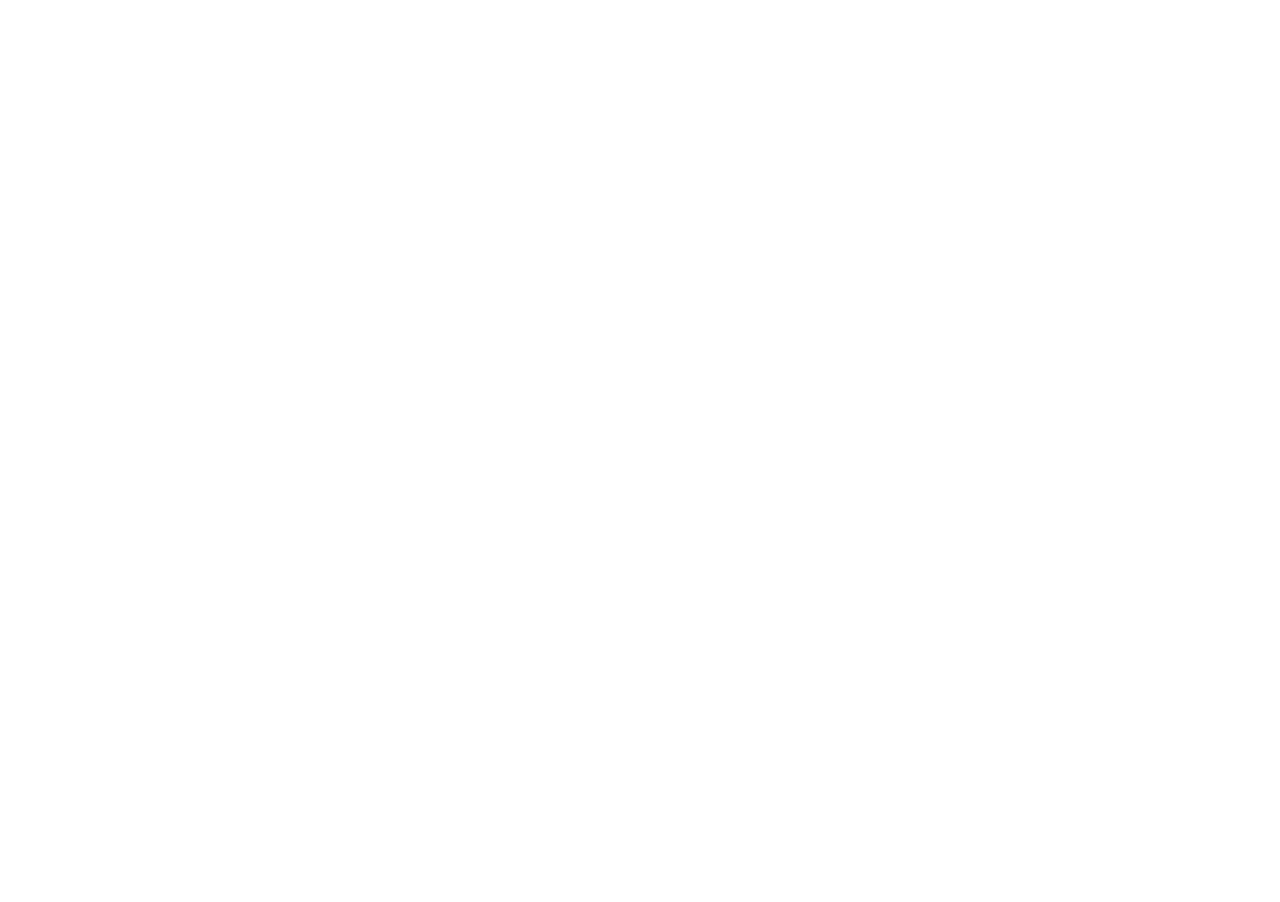
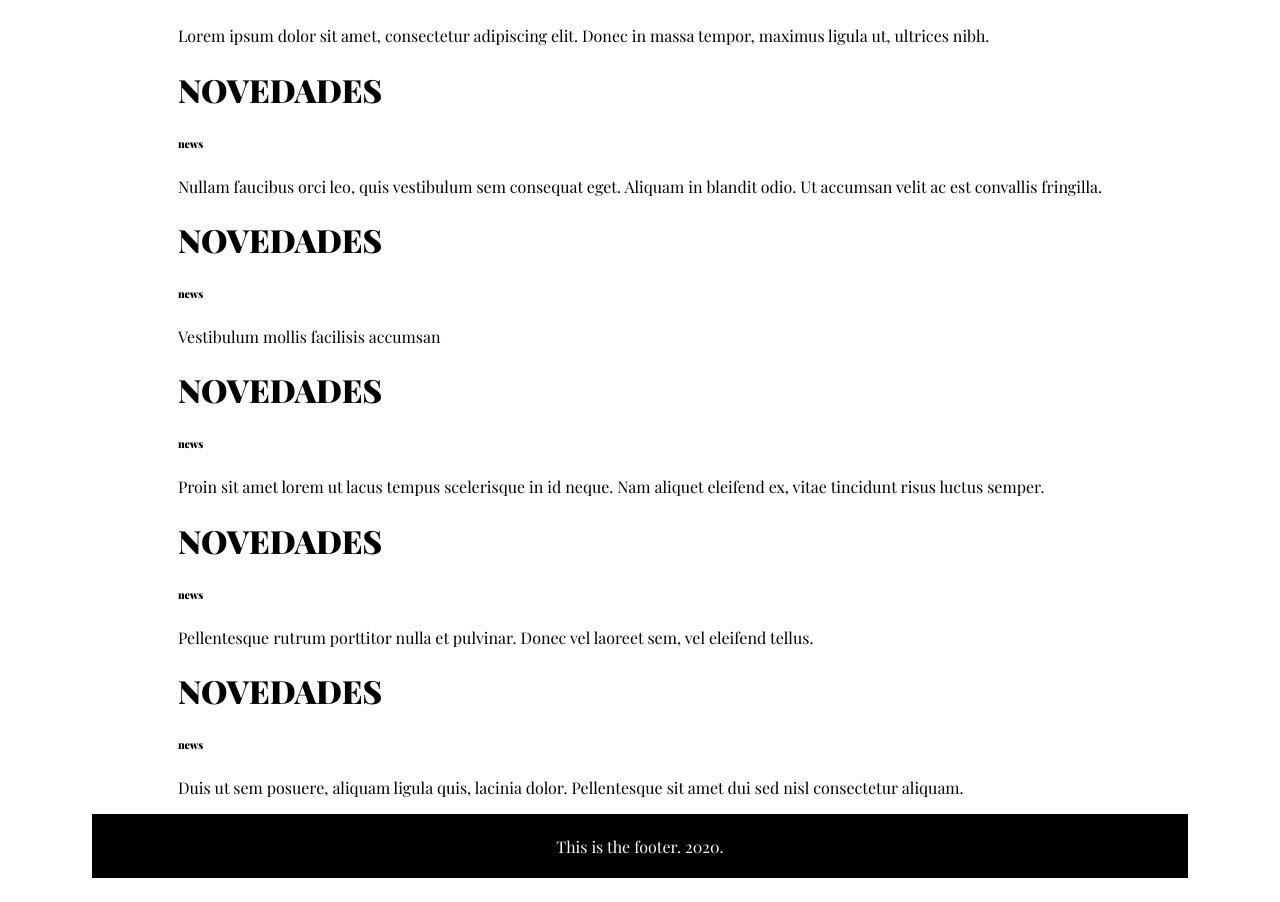
Before and after one commit to VBalaguera/originalDraft, a React (Create React App) app: page / in a window 1280 px wide. Shown: the part 3100-4002 px from the top of the page. Before the commit the page ends 3084 px from the top, so only its background shows below. Built offline with nearby package versions, Linux system fonts and the light colour scheme.

Commit message:
about page and about-content comp created. Nothing exploded yet

```diff
--- /dev/null
+++ b/src/components/about-contents/about-contents.component.jsx
@@ -0,0 +1,13 @@
+import React from 'react';
+
+import './about-contents.styles.scss';
+
+const AboutContent = ({title, summary, category}) => (
+    <div className='about-content'>
+    <h1 className='about-title'>{title}</h1>
+    <h6 className='about-category'>{category}</h6>
+    <p className='about-summary'>{summary}</p>
+</div>
+);
+
+export default AboutContent;
--- /dev/null
+++ b/src/pages/about/about.component.jsx
@@ -0,0 +1,72 @@
+import React from 'react';
+
+import AboutContent from '../../components/about-contents/about-contents.component';
+
+import './about.styles.scss';
+
+class About extends React.Component{
+    constructor() {
+        super();
+
+        this.state = {
+            aboutArticles: [
+                {
+                  title: 'NOVEDADES',
+                  summary: 'Lorem ipsum dolor sit amet, consectetur adipiscing elit. Donec in massa tempor, maximus ligula ut, ultrices nibh.',
+                  imageUrl: 'https://i.ibb.co/cvpntL1/hats.png',
+                  id: 1,
+                  category: 'news',
+                },
+                {
+                  title: 'NOVEDADES',
+                  summary: 'Nullam faucibus orci leo, quis vestibulum sem consequat eget. Aliquam in blandit odio. Ut accumsan velit ac est convallis fringilla.',
+                  imageUrl: 'https://i.ibb.co/cvpntL1/hats.png',
+                  id: 2,
+                  category: 'news',
+                },
+                {
+                  title: 'NOVEDADES',
+                  summary: 'Vestibulum mollis facilisis accumsan',
+                  imageUrl: 'https://i.ibb.co/cvpntL1/hats.png',
+                  id: 3,
+                  category: 'news',
+                },
+                {
+                  title: 'NOVEDADES',
+                  summary: 'Proin sit amet lorem ut lacus tempus scelerisque in id neque. Nam aliquet eleifend ex, vitae tincidunt risus luctus semper.',
+                  imageUrl: 'https://i.ibb.co/cvpntL1/hats.png',
+                  id: 4,
+                  category: 'news',
+                },
+                {
+                  title: 'NOVEDADES',
+                  summary: 'Pellentesque rutrum porttitor nulla et pulvinar. Donec vel laoreet sem, vel eleifend tellus.',
+                  imageUrl: 'https://i.ibb.co/cvpntL1/hats.png',
+                  id: 5,
+                  category: 'news',
+                },
+                {
+                  title: 'NOVEDADES',
+                  summary: 'Duis ut sem posuere, aliquam ligula quis, lacinia dolor. Pellentesque sit amet dui sed nisl consectetur aliquam.',
+                  imageUrl: 'https://i.ibb.co/cvpntL1/hats.png',
+                  id: 6,
+                  category: 'news',
+                },
+              ],
+        }
+    }
+
+    render() {
+        return ( //spreading the contents of the state in this component through about-content
+            <div className='about-container'>
+                {
+                    this.state.aboutArticles.map(({id, title, category, summary}) => (
+                        <AboutContent key={id} title={title} category={category} summary={summary}/>
+                    ))
+                }
+            </div>
+        )
+    }
+}
+
+export default About;
--- a/src/pages/index/index.component.jsx
+++ b/src/pages/index/index.component.jsx
@@ -3,13 +3,14 @@
 import Monitor from '../../components/monitor/monitor.component';
 import Flagship from '../../components/flagship/flagship.component';
 import Footer from '../../components/footer/footer.component';
-
+import About from '../../pages/about/about.component';
 import './index.styles.scss';
 
 const Index = () => (
     <div className='index'>
         <Flagship />
         <Monitor />
+        <About />
         <Footer/>
     </div>
 );
```
Also changed, not shown: src/components/about-contents/about-contents.styles.scss (added), src/pages/about/about.styles.scss (added).
